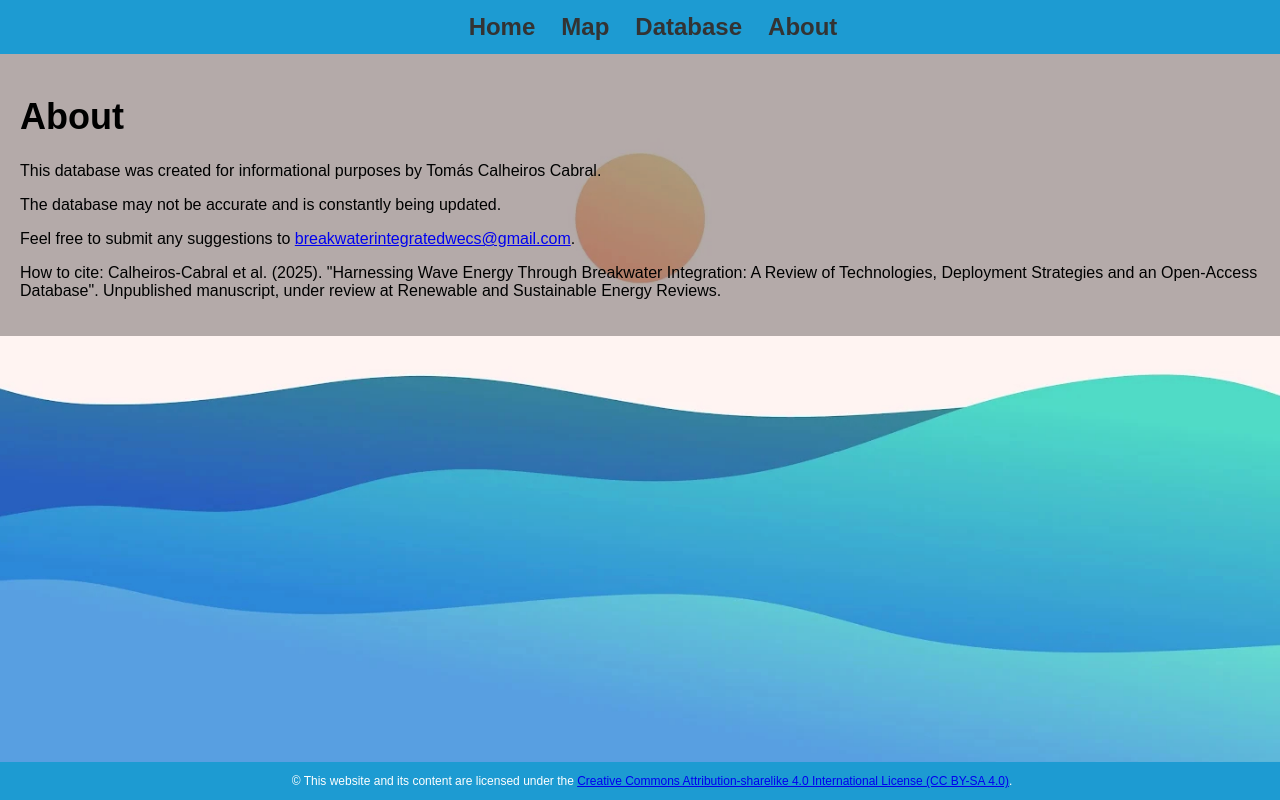
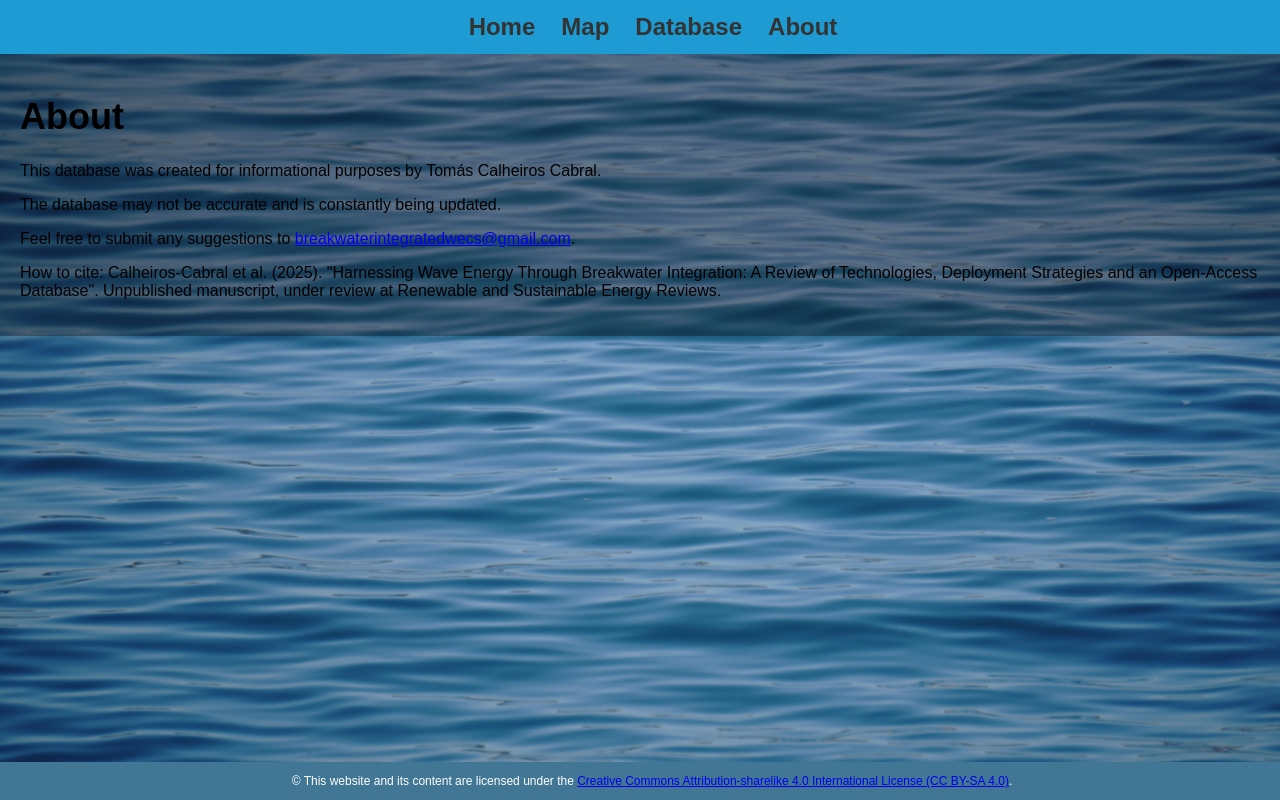
Before and after one commit to breakwaterwecs/breakwaterwecs.github.io, a plain HTML site: page about.html in a window 1280 px wide. Drawn offline with Linux system fonts and the light colour scheme.

Commit message:
Updated background and navbar

```diff
--- a/about.html
+++ b/about.html
@@ -20,7 +20,7 @@
     }
 
     body {
-        background: url('./images/backgroundHome.jpg') no-repeat center center fixed;
+        background: url('./images/wavesOcean.jpg') no-repeat center center fixed;
         background-size: cover;
         margin-top: 0em; /* To ensure the content is not hidden behind the fixed nav */
     }
--- a/footer.html
+++ b/footer.html
@@ -3,7 +3,7 @@
 <style>
 
     footer {
-        background-color: rgba(29, 155, 210, 1);
+        background-color: rgba(65, 119, 149);
         color: white;
         text-align: center;
         padding: 1em;
```
Also changed, not shown: index.html (+1 -1 lines), images/wavesOcean.jpg (added).
